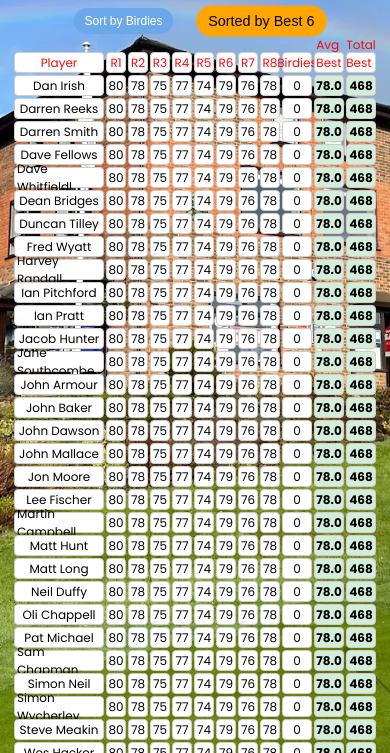
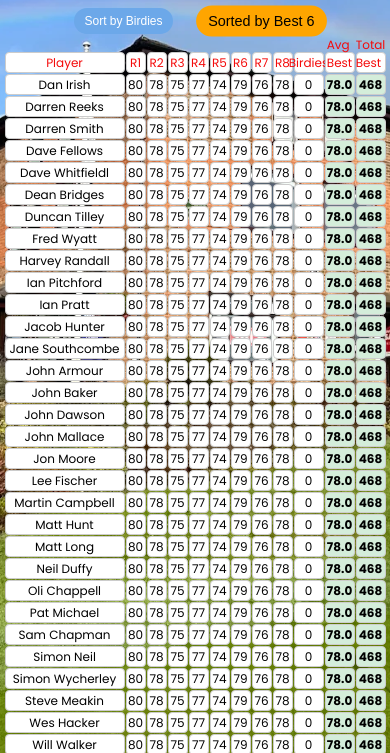
Before and after one commit to Bonkaker13/GolfCompetition, a plain HTML site: page results.html in a window 390 px wide. Shown: the part 88-841 px from the top of the page. Drawn offline with Linux system fonts and the light colour scheme.

Commit message:
Update results.css

```diff
--- a/results.css
+++ b/results.css
@@ -5,7 +5,7 @@
   align-items: center;
   justify-content: center;
 }
-.results-container>h1 {
+.results-container > h1 {
   font-size: 20px;
   color: rgb(8, 8, 8);
   text-align: center;
@@ -19,7 +19,7 @@
 
 .results-grid {
   display: grid;
-  grid-template-columns: 160px repeat(8, 55px) 60px 85px 85px;
+  grid-template-columns: 170px repeat(8, 55px) 60px 85px 85px;
   gap: 3px;
   padding: 3px;
   border-radius: 5px;
@@ -85,7 +85,7 @@ button:hover {
   gap: 5px;
   padding: 5px;
   border-radius: 5px;
-  left:-500px;
+  left: -500px;
 }
 .odds-grid > div {
   background: white;
@@ -100,7 +100,7 @@ button:hover {
   .results-grid {
     gap: 3px;
     font-size: 10px;
-    grid-template-columns: 100px repeat(8, 30px) 40px 55px 55px;
+    grid-template-columns: 110px repeat(8, 30px) 40px 55px 55px;
   }
 
   button {
@@ -114,9 +114,9 @@ button:hover {
 }
 @media (max-width: 600px) {
   .results-grid {
-    font-size: 10px;
-    gap: 2px;
-    grid-template-columns: 90px repeat(8, 20px) 30px 30px 30px;
+    font-size: 8px;
+    gap: 1px;
+    grid-template-columns: 120px repeat(8, 20px) 30px 30px 30px;
   }
 
   button {
```
